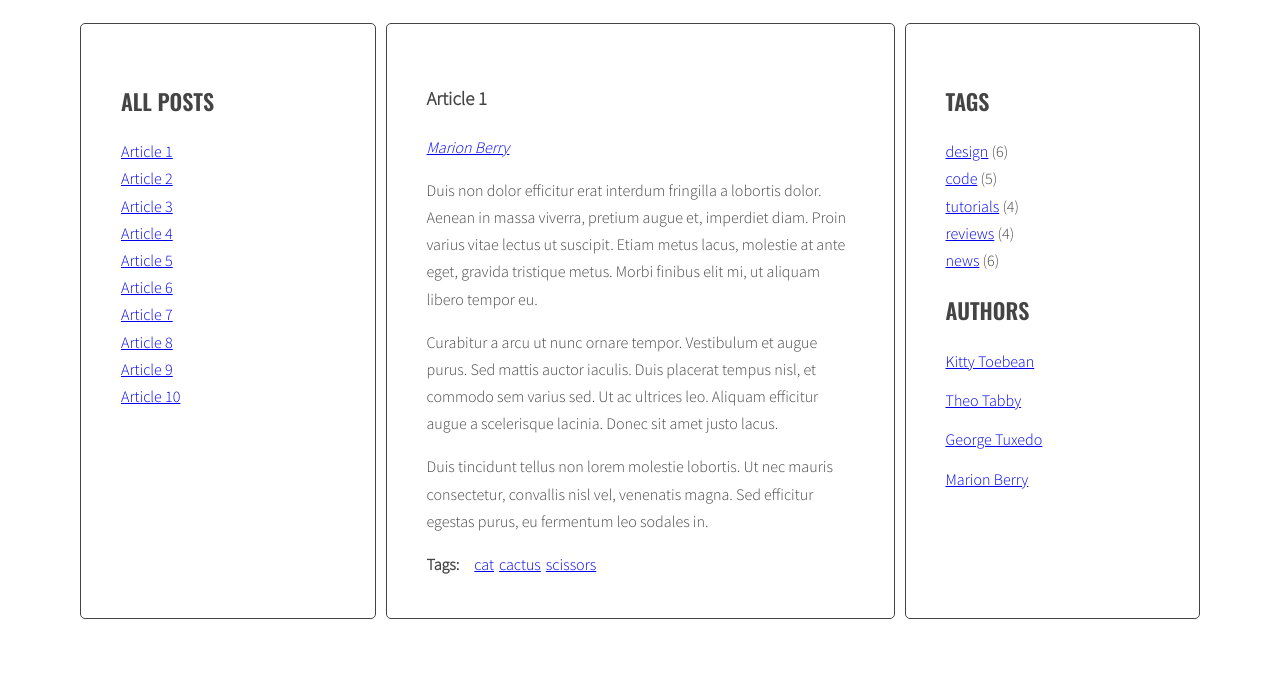
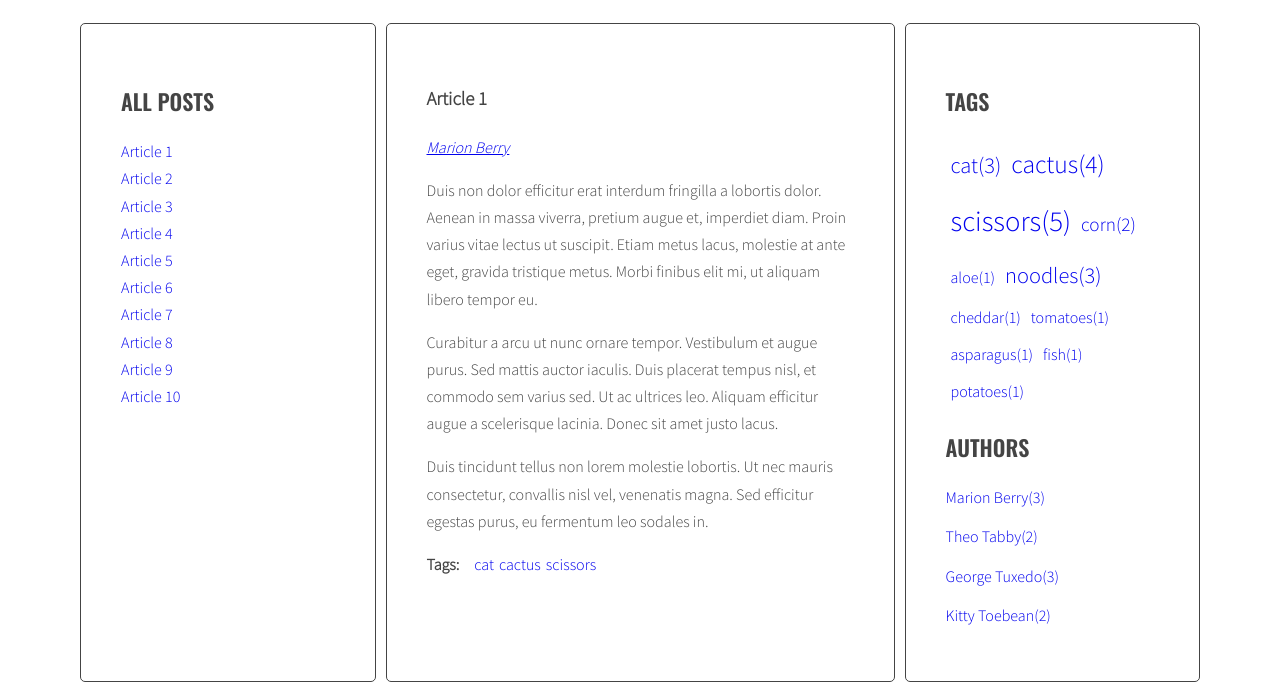
Before and after one commit to kasya1618034/javascript-blog, a website: page index.html in a window 1280 px wide. Shown: the part 220-910 px from the top of the page. Before the commit the page ends 847 px from the top, so only its background shows below. Drawn offline with nearby package versions, Linux system fonts and the light colour scheme.

Commit message:
Add authors in sidebar generated by js in js/script.js and deleted list of them from html

```diff
--- a/index.html
+++ b/index.html
@@ -123,7 +123,7 @@
 							</ul>
 						</div>
 					</article>
-					<article class="post" id="article-6" data-tags="noodle cheddar" data-author="George Tuxedo">
+					<article class="post" id="article-6" data-tags="noodles cheddar" data-author="George Tuxedo">
 						<h3 class="post-title">Article 6</h3>
 						<p class="post-author"></p>
 						<div class="post-content">
@@ -145,7 +145,7 @@
 							</ul>
 						</div>
 					</article>
-					<article class="post" id="article-7" data-tags="noodle cactus tomatoes" data-author="Kitty Toebean">
+					<article class="post" id="article-7" data-tags="noodles cactus tomatoes" data-author="Kitty Toebean">
 						<h3 class="post-title">Article 7</h3>
 						<p class="post-author"></p>
 						<div class="post-content">
@@ -239,11 +239,6 @@
 				<aside class="sidebar">
 					<h2 class="section-title">Tags</h2>
 					<ul class="list tags">
-						<li><a href="#">design</a> <span>(6)</span></li>
-						<li><a href="#">code</a> <span>(5)</span></li>
-						<li><a href="#">tutorials</a> <span>(4)</span></li>
-						<li><a href="#">reviews</a> <span>(4)</span></li>
-						<li><a href="#">news</a> <span>(6)</span></li>
 					</ul>
 					<h2 class="section-title">Authors</h2>
 					<ul class="list authors">
--- a/js/script.js
+++ b/js/script.js
@@ -24,11 +24,9 @@
 
     /* get 'href' attribute from the clicked link */
     const articleSelector = clickedElement.getAttribute('href');
-    console.log(articleSelector);
 
     /* find the correct article using the selector (value of 'href' attribute) */
     const targetArticle = document.querySelector(articleSelector);
-    console.log(targetArticle);
 
     /* add class 'active' to the correct article */
     targetArticle.classList.add('active');
@@ -38,7 +36,11 @@
     optTitleSelector = '.post-title',
     optTitleListSelector = '.titles',
     optArticleTagsSelector = '.post-tags .list',
-    optArticleAuthorSelector = '.post-author';
+    optArticleAuthorSelector = '.post-author',
+    optTagsListSelector = '.tags.list',
+    optCloudClassCount = 5,
+    optCloudClassPrefix = 'tag-size-',
+    optAuthorsListSelector = '.authors.list';
 
   function generateTitleLinks(customSelector = '') {
     /* remove contents of titleList */
@@ -47,11 +49,11 @@
 
     /* find all the articles and save them to variable: articles */
     const articles = document.querySelectorAll(optArticleSelector + customSelector);
-    console.log(customSelector);
-    console.log(optArticleSelector + customSelector);
 
+    /* make html variable with empty string */
     let html = '';
 
+    /* START LOOP: for every article: */
     for (let article of articles) {
       /* get the article id */
       const articleId = article.getAttribute('id');
@@ -61,16 +63,13 @@
 
       /* create HTML of the link */
       const linkHTML = '<li><a href="#' + articleId + '"><span>' + articleTitle + '</span></a></li>';
-      console.log(linkHTML);
 
       /* insert link into html variable */
       html = html + linkHTML;
-      console.log(html);
     }
 
     titleList.innerHTML = html;
     const links = document.querySelectorAll('.titles a');
-    console.log(links);
     for (let link of links) {
       link.addEventListener('click', titleClickHandler);
     }
@@ -78,7 +77,32 @@
 
   generateTitleLinks();
 
+  function calculateTagsParams(tags) {
+    const params = {max: 0, min: 999999};
+    for (let tag in tags) {
+      console.log (tag + ' is used ' + tags[tag] + ' times');
+      if (tags[tag] > params.max) {
+        params.max = tags[tag];
+      }
+      if (tags[tag] < params.min) {
+        params.min = tags[tag];
+      }
+    }
+    return params;
+  }
+
+  function calculateTagClass(count, params) {
+    const normalizedCount = count - params.min;
+    const normalizedMax = params.max - params.min;
+    const percentage = normalizedCount / normalizedMax;
+    const classNumber = Math.floor( percentage * (optCloudClassCount - 1) + 1 );
+    return classNumber;
+  }
+
   function generateTags() {
+    /* [NEW] create a new variable allTags with an empty object */
+    let allTags = {};
+
     /* find all articles */
     const articles = document.querySelectorAll(optArticleSelector);
 
@@ -97,21 +121,42 @@
       for (let tag of articleTagsArray) {
         /* generate HTML of the link */
         const linkHTMLtag = '<li><a href="#tag-' + tag + '">' + tag + '</a></li>';
-        console.log(linkHTMLtag);
         /* add generated code to html variable */
         html = html + linkHTMLtag;
-        console.log(html);
+        /* [NEW] check if this link is NOT already in allTags */
+        if (!allTags[tag]) {
+          /* [NEW] add tag to allTags object */
+          allTags[tag] = 1;
+        } else {
+          allTags[tag]++;
+        }
       /* END LOOP: for each tag */
       }
       /* insert HTML of all the links into the tags wrapper */
       tagsWrapper.innerHTML = html;
     /* END LOOP: for every article: */
     }
+    /* [NEW] find list of tags in right column */
+    const tagList = document.querySelector(optTagsListSelector);
+
+    const tagsParams = calculateTagsParams(allTags);
+
+    /* [NEW] create variable for all links HTML code */
+    let allTagsHTML = '';
+
+    /* [NEW] START LOOP: for each tag in allTags: */
+    for (let tag in allTags) {
+      /* [NEW] generate code of a link and add it to allTagsHTML */
+      allTagsHTML += '<li><a class="' + optCloudClassPrefix + calculateTagClass(allTags[tag], tagsParams) + '"' +'href="#tag-'+ tag + '"' + '>' + tag + '(' + allTags[tag] + ')' + '</a></li>';
+    /* [NEW] END LOOP: for each tag in allTags: */
+    }
+    /*[NEW] add HTML from allTagsHTML to tagList */
+    tagList.innerHTML = allTagsHTML;
   }
 
   generateTags();
 
-  const tagClickHandler = function (event) {
+  const tagClickHandler = function(event) {
     /* prevent default action for this event */
     event.preventDefault();
     /* make new constant named "clickedElement" and give it the value of "this" */
@@ -154,6 +199,8 @@
   addClickListenersToTags();
 
   function generateAuthors() {
+    /* [NEW] create a new variable allAuthors with an empty object */
+    let allAuthors = {};
     /* find all articles */
     const articles = document.querySelectorAll(optArticleSelector);
     /* START LOOP: for every article: */
@@ -168,11 +215,33 @@
       const linkHTMLauthor = '<a href="#author-' + articleAuthor + '">' + articleAuthor + '</a>';
       /* add generated code to html variable */
       html = html + linkHTMLauthor;
+      /* [NEW] check if this link is NOT already in allAuthors */
+      if (!allAuthors[articleAuthor]) {
+        /* [NEW] add author to allAuthors object */
+        allAuthors[articleAuthor] = 1;
+      } else {
+        allAuthors[articleAuthor]++;
+      }
       /* insert HTML of all the links into the authors wrapper */
       authorWrapper.innerHTML = html;
     /* END LOOP: for every article */
     }
+    /* [NEW] find list of authors in right column */
+    const authorsList = document.querySelector(optAuthorsListSelector);
+
+    /* [NEW] create variable for all links HTML code */
+    let allAuthorsHTML = '';
+
+    /* [NEW] START LOOP: for each author in allAuthors: */
+    for (let articleAuthor in allAuthors) {
+      /* [NEW] generate code of a link and add it to allAuthorsHTML */
+      allAuthorsHTML += '<li><a href="#author-'+ articleAuthor + '"' + '>' + articleAuthor  + '(' + allAuthors[articleAuthor] + ')' + '</a></li>';
+    /* [NEW] END LOOP: for each author in allAuthors: */
     }
+    /*[NEW] add HTML from allAuthorsHTML to authorsList */
+    authorsList.innerHTML = allAuthorsHTML;
+  }
+
   generateAuthors();
 
   const authorClickHandler = function (event) {
@@ -215,5 +284,4 @@
     }
   }
   addClickListenersToAuthors();
-
 }
--- a/sass/style.scss
+++ b/sass/style.scss
@@ -119,3 +119,38 @@ body {
     margin: 0 10px 0 0;
   }
 }
+
+/* Tags Cloud*/
+
+.tag-size-1 {
+  font-size: 100%;
+}
+
+.tag-size-2 {
+  font-size: 120%;
+}
+
+.tag-size-3 {
+  font-size: 140%;
+}
+
+.tag-size-4 {
+  font-size: 160%;
+}
+
+.tag-size-5 {
+  font-size: 180%;
+}
+
+.tags li {
+  display: inline-block;
+  padding: 5px;
+}
+
+.list {
+	list-style-type: none;
+}
+
+.list a {
+  text-decoration: none;
+}
```
Also changed, not shown: package.json (+504 -1 lines), css/style.css, 2 other files. Lines whose indentation alone changed are shown as unchanged.
